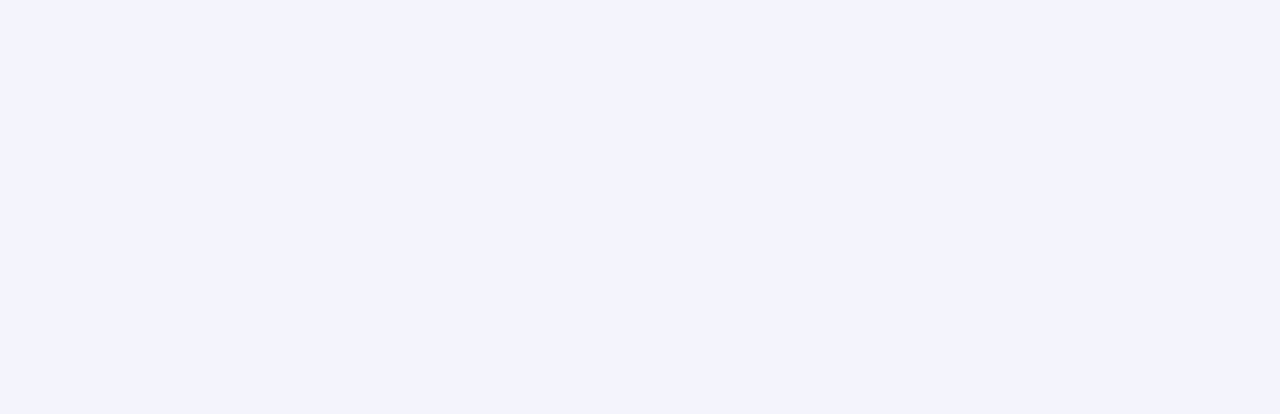
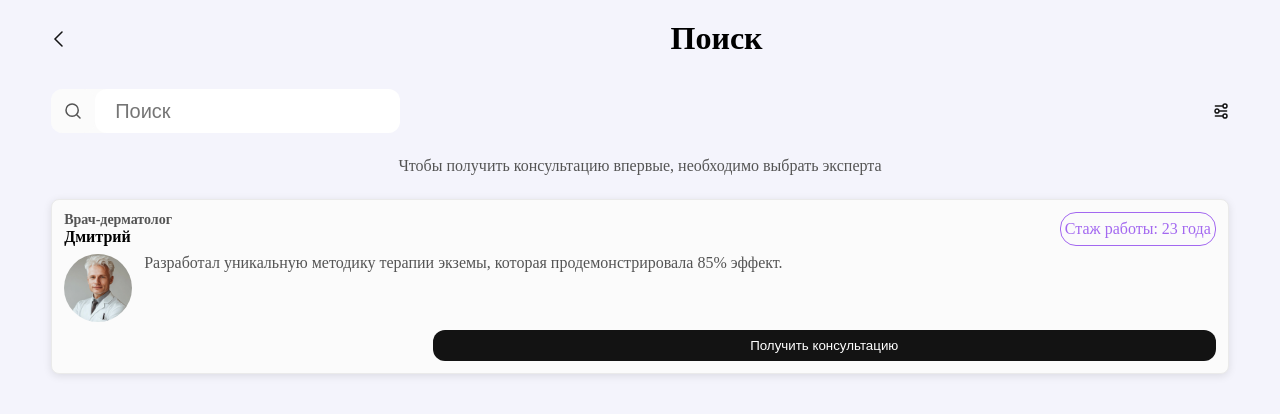
Before and after one commit to jesusdangerous/cosmetic-telegram-mini-app, a Vue app in the folder front/: page /experts in a window 1280 px wide. Before the commit this address had no page. Shown: the top 414 px of the page. Built offline with nearby package versions, Linux system fonts and the light colour scheme.

Commit message:
add: expert-page

```diff
--- /dev/null
+++ b/front/src/components/ExpertCard.vue
@@ -0,0 +1,121 @@
+<template>
+  <div class="expert-card">
+    <div class="expert-card__header">
+      <div>
+        <h3 class="expert-card__position">{{ expert.position }}</h3>
+        <h2 class="expert-card__name">{{ expert.name }}</h2>
+      </div>
+      <p class="expert-card__experience">Стаж работы: {{ expert.experience }}</p>
+    </div>
+
+
+    <div class="expert-card__image-wrapper" v-if="expert.imageUrl">
+      <img
+        :src="expert.imageUrl"
+        :alt="`Фото ${expert.name}`"
+        class="expert-card__image"
+      >
+
+      <p class="expert-card__bio" v-if="expert.bioItems">
+        {{ expert.bioItems.join('. ') }}.
+      </p>
+    </div>
+    <div class="card-button">
+      <button class="expert-card__button" @click="emit('consult')">
+        Получить консультацию
+      </button>
+    </div>
+  </div>
+</template>
+
+
+<script setup>
+const props = defineProps({
+  expert: {
+    type: Object,
+    required: true,
+    validator: (expert) => {
+      return [
+        'position',
+        'experience',
+        'name'
+      ].every(prop => prop in expert)
+    }
+  }
+})
+
+const emit = defineEmits(['consult'])
+</script>
+
+<style scoped>
+.expert-card {
+  border: 1px solid #eaeaea;
+  border-radius: 8px;
+  padding: 12px;
+  box-shadow: 0 2px 8px rgba(0, 0, 0, 0.1);
+  display: flex;
+  flex-direction: column;
+  gap: 8px;
+  background-color: #FBFBFB;
+}
+
+h3 {
+  color: #545454;
+  font-size: 14px;
+}
+
+h2 {
+  font-size: 1em;
+}
+
+
+.expert-card__image-wrapper {
+
+  display: flex;
+  gap: 12px;
+}
+
+.expert-card__image {
+  width: 68px;
+  height: 68px;
+  object-fit: cover;
+  object-position: center;
+  border-radius: 50%;
+}
+
+.expert-card__header {
+  display: flex;
+  justify-content: space-between;
+}
+
+
+.expert-card__experience {
+  display: flex;
+  color: #A368F0;
+  border: 1px solid #A368F0;
+  border-radius: 16px;
+  text-align: center;
+  align-items: center;
+
+  padding: 0 4px;
+}
+
+.expert-card__bio {
+  color: #545454;
+}
+
+.expert-card__button {
+  background-color: #131313;
+  color: white;
+  border: none;
+  padding: 8px 12px;
+  border-radius: 12px;
+  width: 68%;
+}
+
+.card-button {
+
+  display: flex;
+  justify-content: flex-end;
+}
+</style>
--- a/front/src/components/Footer.vue
+++ b/front/src/components/Footer.vue
@@ -1,17 +1,16 @@
 <template>
   <footer>
     <nav>
-      <IconButton><img src="../assets/images/icon-home.svg"></IconButton>
-      <IconButton><img src="../assets/images/icon-comment.svg"></IconButton>
-      <IconButton><img src="../assets/images/icon-scan.svg"></IconButton>
-      <IconButton><img src="../assets/images/icon-like.svg"></IconButton>
-      <IconButton><img src="../assets/images/icon-profile.svg"></IconButton>
+      <a href="/main-page"><img src="../assets/images/icon-home.svg"></a>
+      <a href="#"><img src="../assets/images/icon-comment.svg"></a>
+      <a href="#"><img src="../assets/images/icon-scan.svg"></a>
+      <a href="/favourites"><img src="../assets/images/icon-like.svg"></a>
+      <a href="/user-account"><img src="../assets/images/icon-profile.svg"></a>
     </nav>
   </footer>
 </template>
 
 <script setup>
-import IconButton from './UI/IconButton.vue';
 </script>
 
 <style scoped>
@@ -23,7 +22,6 @@ import IconButton from './UI/IconButton.vue';
   transform: translateX(-50%);
   padding: 0;
 }
-
 
   nav {
     display: flex;
--- a/front/src/components/InputSearch.vue
+++ b/front/src/components/InputSearch.vue
@@ -23,7 +23,7 @@ const props = defineProps({
   },
   width: {
     type: String,
-    default: '93%'
+    default: '100%'
   }
 })
 
--- a/front/src/router/index.js
+++ b/front/src/router/index.js
@@ -9,6 +9,7 @@ import WarningAccount from '@/views/warning-account.vue'
 import WarningFavourites from '@/views/warning-favourites.vue'
 import Favourites from '@/views/favourites.vue'
 import SafetyCosmetics from '@/views/safety-cosmetics.vue'
+import Experts from '@/views/experts.vue'
 
 const router = createRouter({
   history: createWebHistory(import.meta.env.BASE_URL),
@@ -62,6 +63,11 @@ const router = createRouter({
       path: '/safety-cosmetics',
       name: 'safetyCosmetics',
       component: SafetyCosmetics
+    },
+    {
+      path: '/experts',
+      name: 'experts',
+      component: Experts,
     }
   ],
 })
--- /dev/null
+++ b/front/src/views/experts.vue
@@ -0,0 +1,84 @@
+<template>
+  <div class="page-wrapper">
+    <header>
+      <IconButton><img src="../assets/images/arrow-back.svg"></IconButton>
+      <h1>Поиск</h1>
+    </header>
+    <main>
+      <div class="search">
+        <InputSearch width="100%" placeholder="Поиск"></InputSearch>
+        <IconButton><img src="../assets/images/icon-parameters.svg" alt="Иконка параметров"></IconButton>
+      </div>
+      <div class="ps">
+        <p>
+          Чтобы получить консультацию впервые, необходимо выбрать эксперта
+        </p>
+      </div>
+      <div>
+          <ExpertCard
+            :expert="selectedExpert"
+          />
+      </div>
+    </main>
+  </div>
+</template>
+
+<script setup>
+import IconButton from '@/components/UI/IconButton.vue';
+import InputSearch from '@/components/InputSearch.vue';
+import { ref } from 'vue'
+import ExpertCard from '@/components/ExpertCard.vue'
+import photoExpert from '@/assets/images/expert-1.jpg'
+
+const selectedExpert = ref({
+  name: 'Дмитрий',
+  position: 'Врач-дерматолог',
+  experience: '23 года',
+  imageUrl: photoExpert,
+  bioItems: [
+    'Разработал уникальную методику терапии экземы, которая продемонстрировала 85% эффект',
+  ]
+})
+</script>
+
+<style scoped>
+.page-wrapper {
+  width: 92%;
+  padding: 20px 0;
+  display: flex;
+  flex-direction: column;
+  gap: 32px;
+}
+
+.ps {
+  width: 80%;
+  margin: 0 auto;
+}
+
+.ps p{
+  text-align: center;
+  color: #545454;
+}
+
+header {
+  display: flex;
+  justify-content: space-between;
+}
+
+h1 {
+  width: 87%;
+  text-align: center;
+}
+
+.search {
+  width: 100%;
+  display: flex;
+  justify-content: space-between;
+}
+
+main {
+  display: flex;
+  flex-direction: column;
+  gap: 24px;
+}
+</style>
--- a/front/src/views/main.vue
+++ b/front/src/views/main.vue
@@ -8,4 +8,6 @@
   <router-link to="/warning-favourites"></router-link>
   <router-link to="/favourites"></router-link>
   <router-link to="/safety-cosmetics"></router-link>
+  <router-link to="/experts"></router-link>
+
 </template>
--- a/front/src/views/safety-cosmetics.vue
+++ b/front/src/views/safety-cosmetics.vue
@@ -7,7 +7,7 @@
       <h1>Безопасная косметика</h1>
     </header>
     <main>
-      <InputSearch width="130%" />
+      <InputSearch width="100%" />
       <div class="category">
         <ButtonCategory :categories="categories" v-model="selectedCategory" />
       </div>
```
Also changed, not shown: front/src/assets/images/expert.svg (added).
